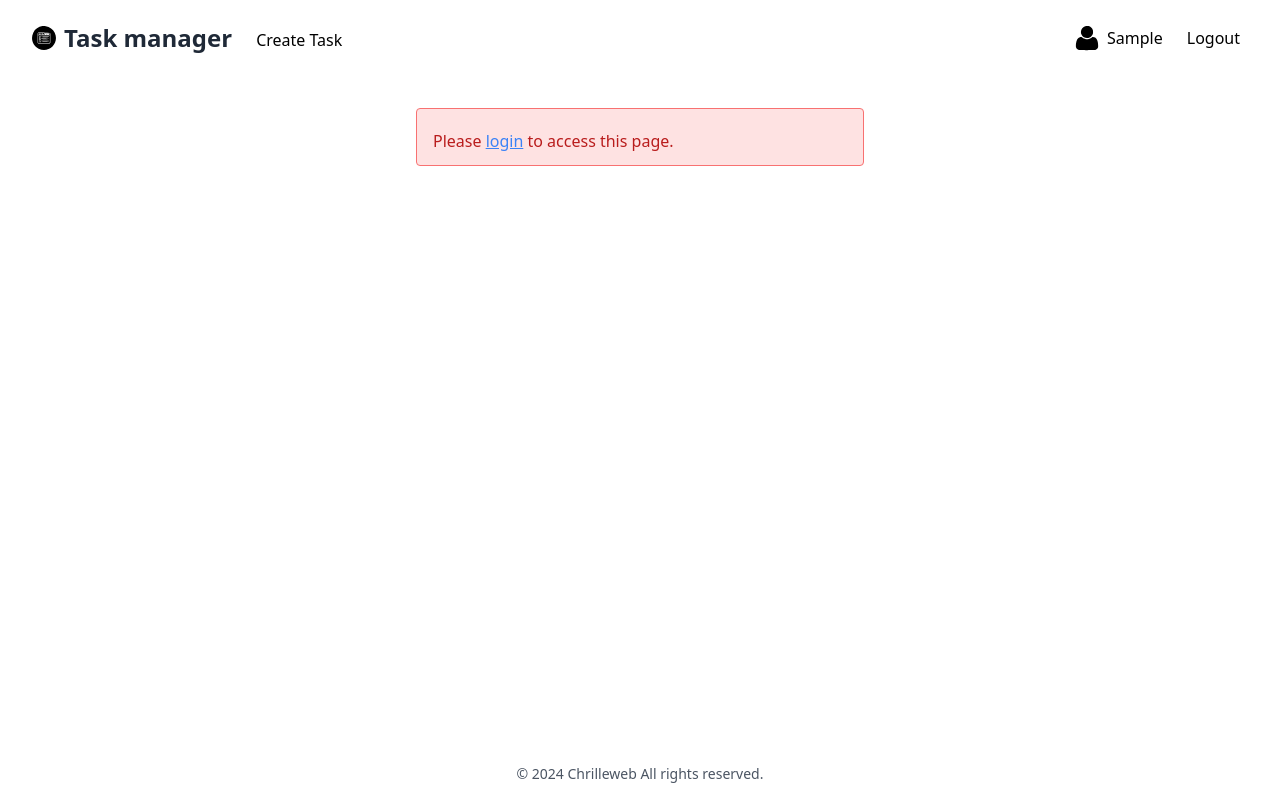
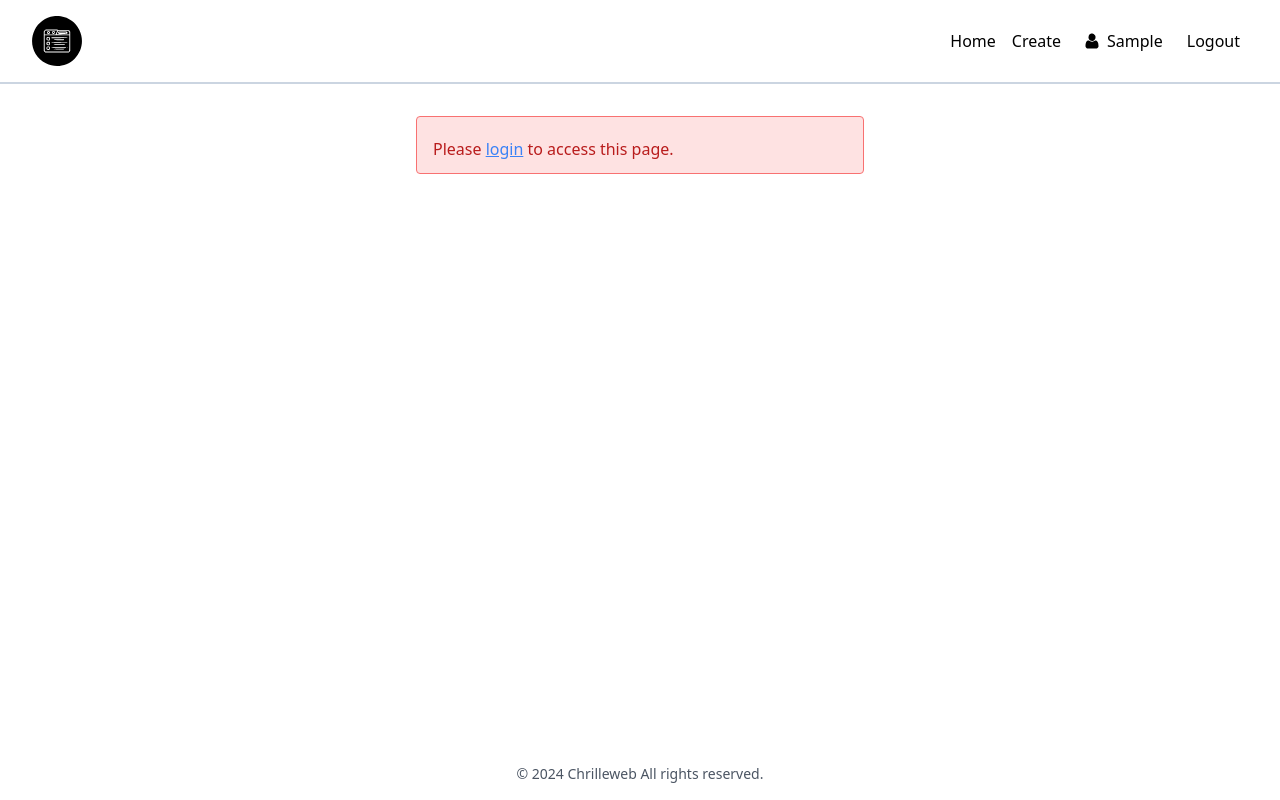
Before and after one commit to Chrilleweb/task-manager-app, a React (Create React App) app: page /auth/frontpage in a window 1280 px wide. Built offline with nearby package versions, Linux system fonts and the light colour scheme; no server answers; sample sign-in values are in the browser's storage.

Commit message:
navbar styleing

```diff
--- a/src/components/Navbar.tsx
+++ b/src/components/Navbar.tsx
@@ -33,7 +33,7 @@ const Navbar: React.FC<NavbarProps> = ({
     : "";
 
   return (
-      <nav className="flex justify-between items-center py-4 px-8">
+    <nav className="flex flex-col md:flex-row justify-between items-center py-4 xl:px-8 border-b-2 border-slate-300">
       <div className="flex items-center">
         <Link
           to="/auth/frontpage"
@@ -42,28 +42,31 @@ const Navbar: React.FC<NavbarProps> = ({
           <img
             src={logo}
             alt="Task Manager Logo"
-              width="24"
-              height="24"
+            width="50"
+            height="50"
             className="mr-2"
           />
-            Task manager
         </Link>
+      </div>
+      <div className="flex items-center">
         {isAuthenticated && (
-            <Link to="/auth/create-task" className="ml-4 mt-1 p-2 text-center">
-              Create Task
+          <>
+            <Link to="/auth/frontpage" className="p-2">
+              Home
             </Link>
-          )}
-        </div>
-        <div>
-          {isAuthenticated ? (
-            <div className="flex items-center">
-              <img src={userIcon} alt="User Icon" width="24" className="mr-2" />
+            <Link to="/auth/create-task" className="p-2">
+              Create
+            </Link>
+            <div className="flex items-center ml-4">
+              <img src={userIcon} alt="User Icon" width="14" className="mr-2" />
               <p className="mr-4">{usernameUpperCase}</p>
               <button className="p-2" onClick={handleLogout}>
                 Logout
               </button>
             </div>
-          ) : (
+          </>
+        )}
+        {!isAuthenticated && (
           <>
             <Link to="/login" className="p-2">
               Login
```
Lines whose indentation alone changed are shown as unchanged.
